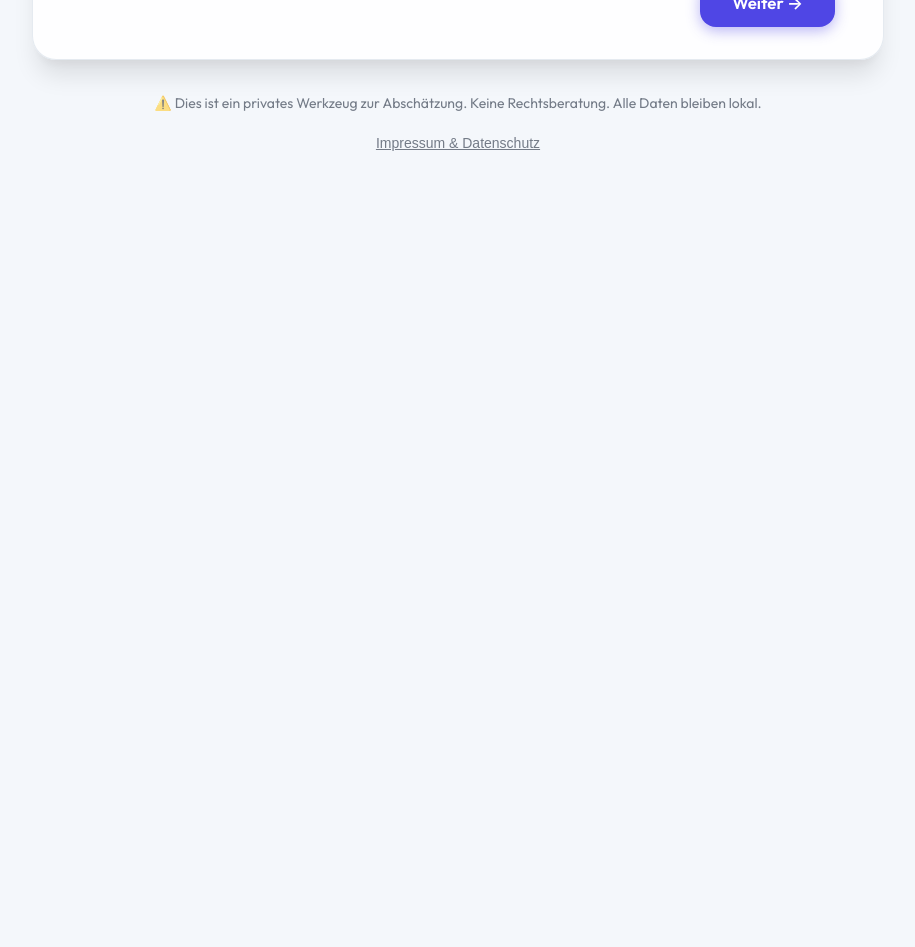
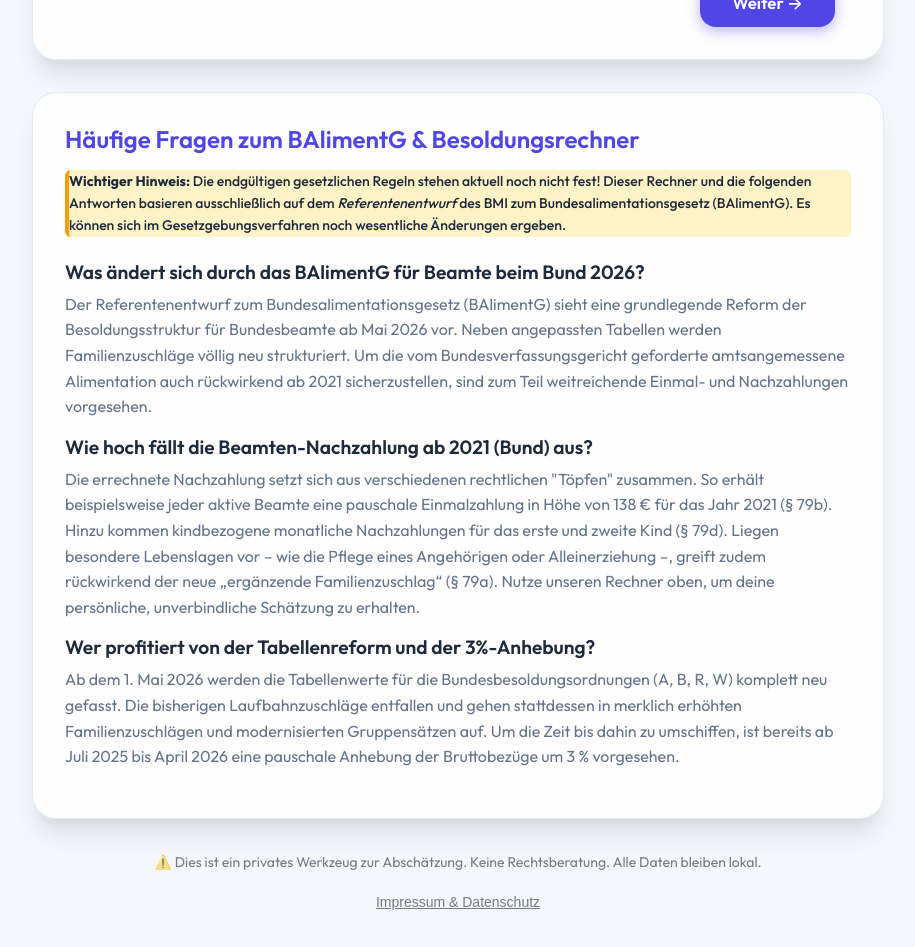
Before and after one commit to mberelso/Besoldung2026, a React (Vite) app: page / in a window 1280 px wide. Shown: the part 1000-1947 px from the top of the page, without its empty margins (182-1097 px from the left). Before the commit the page ends 1188 px from the top, so only its background shows below. Built offline with nearby package versions, Linux system fonts and the light colour scheme.

Commit message:
feat(seo): add FAQ section and optimized meta tags

```diff
--- a/index.html
+++ b/index.html
@@ -6,23 +6,23 @@
     <meta name="viewport" content="width=device-width, initial-scale=1.0" />
 
     <!-- Primäre SEO Meta Tags -->
-    <title>Besoldungsrechner 2026 (Bund) | BAlimentG Nachzahlung berechnen</title>
-    <meta name="title" content="Besoldungsrechner 2026 (Bund) | BAlimentG Nachzahlung berechnen" />
-    <meta name="description" content="Berechnen Sie Ihre Bezüge und Nachzahlungen gemäß dem aktuellen Referentenentwurf (BAlimentG) inkl. Tabellenreform 2026, 3% Anhebung und Familienzuschlag kostenlos online." />
-    <meta name="keywords" content="Besoldung, Rechner, Bund, BAlimentG, Referentenentwurf, Nachzahlung, Familienzuschlag, Beamte, 2025, 2026, A13, A9, Tabellenreform" />
+    <title>Besoldungsrechner Bund 2026: Nachzahlung & BAlimentG berechnen</title>
+    <meta name="title" content="Besoldungsrechner Bund 2026: Nachzahlung & BAlimentG berechnen" />
+    <meta name="description" content="Kostenloser Besoldungsrechner für Beamte beim Bund (2026): Berechnen Sie Ihre Bezüge, Tabellenreform-Gehalt und Rückwirkende Nachzahlungen nach dem Bundesalimentationsgesetz (BAlimentG)." />
+    <meta name="keywords" content="Besoldungsrechner Bund 2026, Gehaltsrechner Beamte Bund, BAlimentG Entwurf, Familienzuschlag neu, Nachzahlung Beamte 2021, Tabellenreform 2026" />
     <meta name="author" content="Martin Berelson" />
     <meta name="robots" content="index, follow" />
 
     <!-- Open Graph / Facebook -->
     <meta property="og:type" content="website" />
     <meta property="og:url" content="https://mberelso.github.io/Besoldung2026/" />
-    <meta property="og:title" content="Besoldungsrechner 2026 (Bund) | BAlimentG Nachzahlung berechnen" />
-    <meta property="og:description" content="Kostenlos online Bezüge und Nachzahlungen gemäß dem aktuellen BAlimentG-Referentenentwurf berechnen." />
+    <meta property="og:title" content="Besoldungsrechner Bund 2026: Nachzahlung & BAlimentG berechnen" />
+    <meta property="og:description" content="Kostenloser Besoldungsrechner für Beamte beim Bund (2026): Berechnen Sie Ihre Bezüge, Tabellenreform-Gehalt und Rückwirkende Nachzahlungen nach dem Bundesalimentationsgesetz (BAlimentG)." />
 
     <!-- Twitter -->
     <meta property="twitter:card" content="summary_large_image" />
-    <meta property="twitter:title" content="Besoldungsrechner 2026 (Bund) | BAlimentG Nachzahlung berechnen" />
-    <meta property="twitter:description" content="Kostenlos online Bezüge und Nachzahlungen gemäß dem aktuellen BAlimentG-Referentenentwurf berechnen." />
+    <meta property="twitter:title" content="Besoldungsrechner Bund 2026: Nachzahlung & BAlimentG berechnen" />
+    <meta property="twitter:description" content="Kostenloser Besoldungsrechner für Beamte beim Bund (2026): Berechnen Sie Ihre Bezüge, Tabellenreform-Gehalt und Rückwirkende Nachzahlungen nach dem Bundesalimentationsgesetz (BAlimentG)." />
 
     <link rel="canonical" href="https://mberelso.github.io/Besoldung2026/" />
   </head>
--- a/src/App.jsx
+++ b/src/App.jsx
@@ -6,6 +6,7 @@ import Step3_Months from './components/Step3_Months';
 import Step4_SpecialCase from './components/Step4_SpecialCase';
 import Step5_Result from './components/Step5_Result';
 import Impressum from './components/Impressum';
+import FAQ from './components/FAQ';
 import { calculateAll } from './logic/calculator';
 
 function App() {
@@ -148,6 +149,8 @@ function App() {
           )}
         </div>
 
+        {view === 'wizard' && <FAQ />}
+
         <footer style={{ marginTop: '2rem', textAlign: 'center', opacity: 0.6 }}>
           <p className="text-sm">⚠️ Dies ist ein privates Werkzeug zur Abschätzung. Keine Rechtsberatung. Alle Daten bleiben lokal.</p>
           <div className="mt-2">
--- /dev/null
+++ b/src/components/FAQ.jsx
@@ -0,0 +1,46 @@
+import React from 'react';
+
+const FAQ = () => {
+  return (
+    <div className="glass-card mt-8" style={{ padding: '2rem' }}>
+      <h2 style={{ fontSize: '1.5rem', marginBottom: '1rem', color: 'var(--primary)' }}>
+        Häufige Fragen zum BAlimentG & Besoldungsrechner
+      </h2>
+
+      <div className="mb-6 p-4" style={{ backgroundColor: 'var(--warning-light)', borderLeft: '4px solid var(--warning)', borderRadius: 'var(--radius-sm)' }}>
+        <p className="text-sm" style={{ margin: 0, fontWeight: 500 }}>
+          <strong>Wichtiger Hinweis:</strong> Die endgültigen gesetzlichen Regeln stehen aktuell noch nicht fest!
+          Dieser Rechner und die folgenden Antworten basieren ausschließlich auf dem <em>Referentenentwurf</em> des BMI zum Bundesalimentationsgesetz (BAlimentG).
+          Es können sich im Gesetzgebungsverfahren noch wesentliche Änderungen ergeben.
+        </p>
+      </div>
+
+      <div className="faq-item mt-4">
+        <h3 style={{ fontSize: '1.2rem', marginBottom: '0.5rem' }}>Was ändert sich durch das BAlimentG für Beamte beim Bund 2026?</h3>
+        <p className="text-muted">
+          Der Referentenentwurf zum Bundesalimentationsgesetz (BAlimentG) sieht eine grundlegende Reform der Besoldungsstruktur für Bundesbeamte ab Mai 2026 vor.
+          Neben angepassten Tabellen werden Familienzuschläge völlig neu strukturiert. Um die vom Bundesverfassungsgericht geforderte amtsangemessene Alimentation auch rückwirkend ab 2021 sicherzustellen, sind zum Teil weitreichende Einmal- und Nachzahlungen vorgesehen.
+        </p>
+      </div>
+
+      <div className="faq-item mt-4">
+        <h3 style={{ fontSize: '1.2rem', marginBottom: '0.5rem' }}>Wie hoch fällt die Beamten-Nachzahlung ab 2021 (Bund) aus?</h3>
+        <p className="text-muted">
+          Die errechnete Nachzahlung setzt sich aus verschiedenen rechtlichen "Töpfen" zusammen. So erhält beispielsweise jeder aktive Beamte eine pauschale Einmalzahlung in Höhe von 138 € für das Jahr 2021 (§ 79b).
+          Hinzu kommen kindbezogene monatliche Nachzahlungen für das erste und zweite Kind (§ 79d). Liegen besondere Lebenslagen vor – wie die Pflege eines Angehörigen oder Alleinerziehung –, greift zudem rückwirkend der neue „ergänzende Familienzuschlag“ (§ 79a).
+          Nutze unseren Rechner oben, um deine persönliche, unverbindliche Schätzung zu erhalten.
+        </p>
+      </div>
+
+      <div className="faq-item mt-4">
+        <h3 style={{ fontSize: '1.2rem', marginBottom: '0.5rem' }}>Wer profitiert von der Tabellenreform und der 3%-Anhebung?</h3>
+        <p className="text-muted">
+          Ab dem 1. Mai 2026 werden die Tabellenwerte für die Bundesbesoldungsordnungen (A, B, R, W) komplett neu gefasst. Die bisherigen Laufbahnzuschläge entfallen und gehen stattdessen in merklich erhöhten Familienzuschlägen und modernisierten Gruppensätzen auf.
+          Um die Zeit bis dahin zu umschiffen, ist bereits ab Juli 2025 bis April 2026 eine pauschale Anhebung der Bruttobezüge um 3 % vorgesehen.
+        </p>
+      </div>
+    </div>
+  );
+};
+
+export default FAQ;
```
